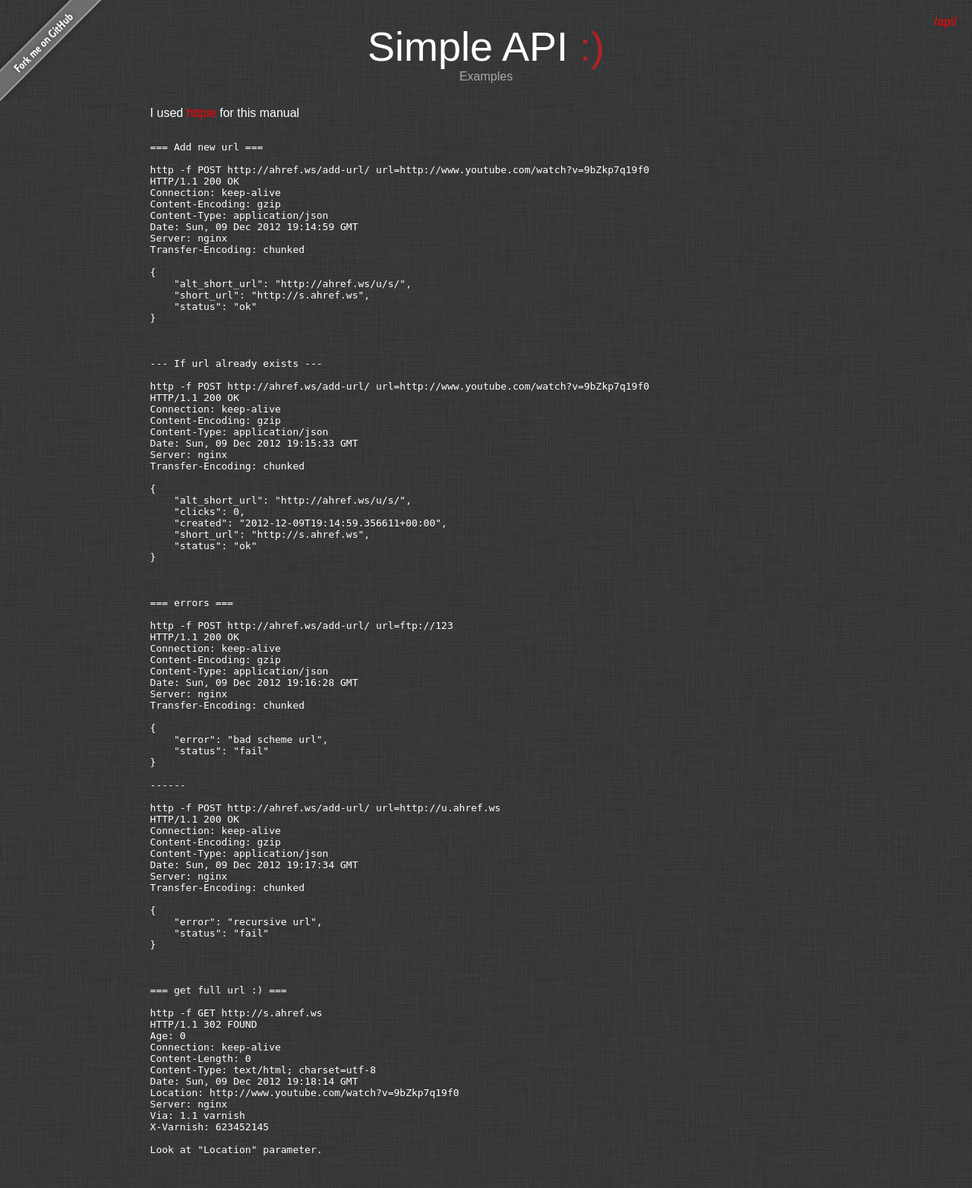
After one commit to AyumuKasuga/ahref.ws, a Django app: template shorturl/templates/api_help.html in a window 1280 px wide. The commit adds this page. Shown: the whole page at 76% size. Run offline with Django 3.2, Linux system fonts and the light colour scheme; the template is opened without the code that fills it, so the values that code supplies are empty; parts of the project's set-up code (start-up, migrations or seed data) failed here and were passed over; some libraries are stand-ins or nearby versions.

Commit message:
add api manual

```diff
--- a/ahrefws/urls.py
+++ b/ahrefws/urls.py
@@ -9,5 +9,6 @@ urlpatterns = patterns('',
     url(r'^$', 'shorturl.views.main_page', name='main_page'),
     url(r'^add-url/', 'shorturl.views.add_url', name='add_url'),
     url(r'^u/(?P<url>.*)/', 'shorturl.views.follow_url', name='follow_url'),
+    url(r'^api/', 'shorturl.views.api_help_page', name='api_help_page'),
     url(r'^static/(?P<path>.*)$', 'django.views.static.serve', {'document_root': settings.STATIC_ROOT})
 )
--- a/shorturl/static/css/style.css
+++ b/shorturl/static/css/style.css
@@ -1,5 +1,13 @@
-html, body {height: 100%; font-family: Arial, Helvetica, sans-serif;
-    background: #111 url(/static/img/background.jpg) repeat top left;}
+body {height: 100%;
+    font-family: Arial, Helvetica, sans-serif;
+    background: black url(/static/img/background.jpg) repeat top left;
+}
+
+a {
+    color: red;
+    text-decoration: none;
+}
+
 #add-form-div {text-align: center; margin-top: 30px;}
 #add-form {width: 100%;}
 #button-container {margin-top: 50px;}
@@ -55,10 +63,10 @@ html, body {height: 100%; font-family: Arial, Helvetica, sans-serif;
 }
 
 #footer {
-    position:absolute;
-    bottom:0;
-    width: 100%;
-    height:50px;
+    text-align: right;
+    padding: 10px 50px;
+    margin-bottom: 0;
+    height: 50px;
 }
 
 #url-info {
@@ -68,3 +76,22 @@ html, body {height: 100%; font-family: Arial, Helvetica, sans-serif;
     margin: 20px 0 10px 15%;
     text-align: left;
 }
+
+#manual-container {
+    margin: 30px 15% 0 15%;
+    color: white;
+}
+
+#forkme-img {
+    position: absolute;
+    top: 0;
+    left: 0;
+    border: 0;
+}
+
+#api-link {
+    position: absolute;
+    top: 0;
+    right: 0;
+    padding: 20px;
+}
--- /dev/null
+++ b/shorturl/templates/api_help.html
@@ -0,0 +1,107 @@
+{% extends 'base.html' %}
+
+
+{% block content %}
+    <div id="header">
+        <span id="letter-href">Simple API</span><span id="letter-dot"> :)</span>
+    </div>
+    <div id="sub-header">Examples</div>
+    <div id="manual-container">
+    <div id="api-description">I used <a href="https://github.com/jkbr/httpie">httpie</a> for this manual</div>
+    <div id="manual">
+        <pre>
+
+=== Add new url ===
+
+http -f POST http://ahref.ws/add-url/ url=http://www.youtube.com/watch?v=9bZkp7q19f0
+HTTP/1.1 200 OK
+Connection: keep-alive
+Content-Encoding: gzip
+Content-Type: application/json
+Date: Sun, 09 Dec 2012 19:14:59 GMT
+Server: nginx
+Transfer-Encoding: chunked
+
+{
+    "alt_short_url": "http://ahref.ws/u/s/",
+    "short_url": "http://s.ahref.ws",
+    "status": "ok"
+}
+
+
+
+--- If url already exists ---
+
+http -f POST http://ahref.ws/add-url/ url=http://www.youtube.com/watch?v=9bZkp7q19f0
+HTTP/1.1 200 OK
+Connection: keep-alive
+Content-Encoding: gzip
+Content-Type: application/json
+Date: Sun, 09 Dec 2012 19:15:33 GMT
+Server: nginx
+Transfer-Encoding: chunked
+
+{
+    "alt_short_url": "http://ahref.ws/u/s/",
+    "clicks": 0,
+    "created": "2012-12-09T19:14:59.356611+00:00",
+    "short_url": "http://s.ahref.ws",
+    "status": "ok"
+}
+
+
+
+=== errors ===
+
+http -f POST http://ahref.ws/add-url/ url=ftp://123
+HTTP/1.1 200 OK
+Connection: keep-alive
+Content-Encoding: gzip
+Content-Type: application/json
+Date: Sun, 09 Dec 2012 19:16:28 GMT
+Server: nginx
+Transfer-Encoding: chunked
+
+{
+    "error": "bad scheme url",
+    "status": "fail"
+}
+
+------
+
+http -f POST http://ahref.ws/add-url/ url=http://u.ahref.ws
+HTTP/1.1 200 OK
+Connection: keep-alive
+Content-Encoding: gzip
+Content-Type: application/json
+Date: Sun, 09 Dec 2012 19:17:34 GMT
+Server: nginx
+Transfer-Encoding: chunked
+
+{
+    "error": "recursive url",
+    "status": "fail"
+}
+
+
+
+=== get full url :) ===
+
+http -f GET http://s.ahref.ws
+HTTP/1.1 302 FOUND
+Age: 0
+Connection: keep-alive
+Content-Length: 0
+Content-Type: text/html; charset=utf-8
+Date: Sun, 09 Dec 2012 19:18:14 GMT
+Location: http://www.youtube.com/watch?v=9bZkp7q19f0
+Server: nginx
+Via: 1.1 varnish
+X-Varnish: 623452145
+
+Look at "Location" parameter.
+
+        </pre>
+    </div>
+    </div>
+{% endblock %}
--- a/shorturl/templates/base.html
+++ b/shorturl/templates/base.html
@@ -7,8 +7,8 @@
     {% block js %}{% endblock %}
 </head>
 <body>
-<a href="https://github.com/AyumuKasuga/ahref.ws"><img style="position: absolute; top: 0; left: 0; border: 0;" src="/static/img/forkme.png" alt="Fork me on GitHub"></a>
+<a href="https://github.com/AyumuKasuga/ahref.ws"><img id="forkme-img" src="/static/img/forkme.png" alt="Fork me on GitHub"></a>
 {% block content %}{% endblock %}
-<div id="footer"></div>
+<div id="api-link"><a href="/api/">/api/</a></div>
 </body>
 </html>
--- a/shorturl/views.py
+++ b/shorturl/views.py
@@ -42,7 +42,6 @@ def get_short_link(long_url):
 
 def add_url(request):
     if request.method == 'POST':
-        print request.POST
         src_url = request.POST.get('url', '')
         if src_url != '':
             ret = get_short_link(src_url)
@@ -60,3 +59,7 @@ def follow_url(url):
         url_obj.clicks += 1
         url_obj.save()
         return HttpResponseRedirect(url_obj.source_url)
+
+
+def api_help_page(request):
+    return render_to_response('templates/api_help.html', {})
```
